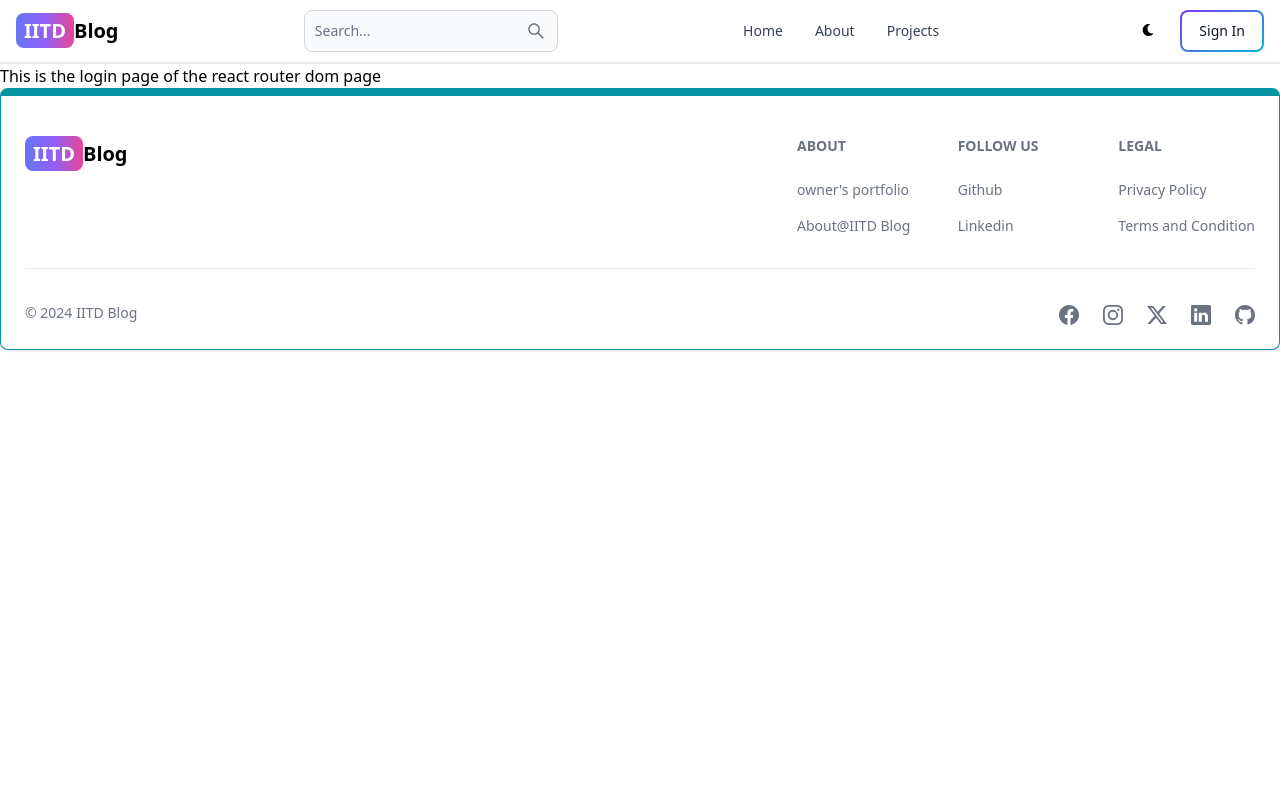
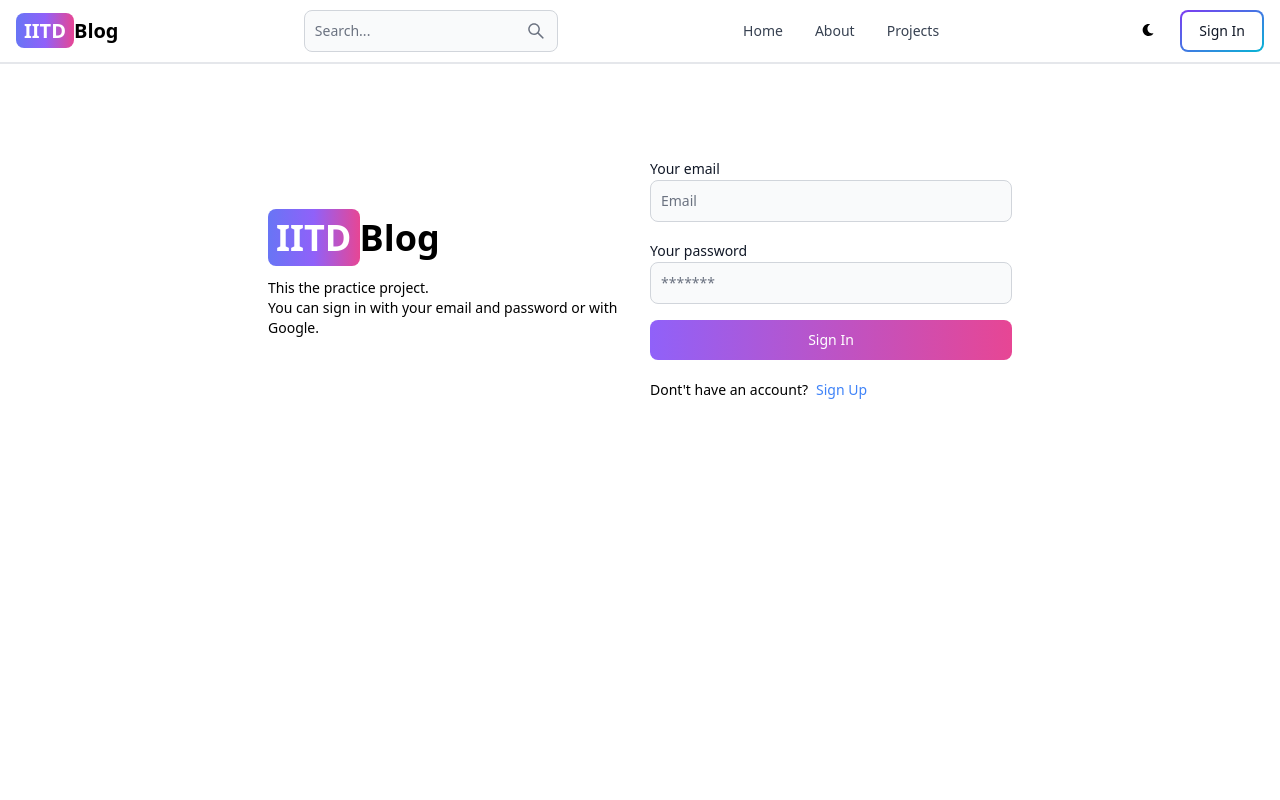
Before and after one commit to codehub19/mern-blog, a React (Vite) app in the folder client/: page /sign-in in a window 1280 px wide. Shown: the top 800 px of the page. Built offline with nearby package versions, Linux system fonts and the light colour scheme.

Commit message:
sign in page added

```diff
--- a/client/src/pages/SignIn.jsx
+++ b/client/src/pages/SignIn.jsx
@@ -1,9 +1,111 @@
 import React from 'react';
+import {useState} from 'react';
+import {Label, TextInput, Button, Alert, Spinner} from 'flowbite-react';
+import {Link, useNavigate} from 'react-router-dom';
 
 export default function SignIn() {
+  const [formData, setFormData] = useState({});
+  const [errorMessage, setErrorMessage] = useState(null);
+  const [loading, setLoading] = useState(false);
+  const nevigate = useNavigate();
+  const handleChange = (e) => {
+    setFormData({...formData, [e.target.id]:e.target.value.trim()});
+  };
+
+  const handleSubmit = async (e) => {
+    e.preventDefault();
+    if(!formData.password || !formData.email){
+      return setErrorMessage('Please fill out all fields.')
+    }
+    try{
+      setLoading(true);
+      setErrorMessage(null);
+      const res = await fetch('/api/auth/signin', {
+        method: "POST",
+        headers : {'Content-Type': 'application/json'},
+        body: JSON.stringify(formData),
+      });
+      const data = await res.json();
+      if(data.success === false){
+        return setErrorMessage(data.message);
+      }
+      setLoading(false);
+      if(res.ok){
+        nevigate('/');
+      }
+    }
+    catch(error){
+      setErrorMessage(error.message);
+      setLoading(false)
+    }
+  }
   return (
-    <div>
-      This is the login page of the react router dom page
+    <div className='min-h-screen mt-20'>
+      <div className='flex p-3 max-w-3xl mx-auto flex-col md:flex-row md:items-center gap-5'>
+      {/* left */}
+        <div className='flex-1' >
+            <Link to={"/"} className=' font-bold dark:text-white text-4xl'
+        >
+              <span className='px-2 py-1 bg-gradient-to-r from-indigo-500 via-purple-500 to-pink-500 rounded-lg text-white'>IITD</span>
+              Blog
+            </Link>
+            <p className='text-sm mt-5'>
+              This the practice project.
+              <br />
+              You can sign in with your email and password
+              or with Google.
+            </p>
+      </div>
+
+      {/* right */}
+        <div className='flex-1'>
+          <form className='flex flex-col gap-4' onSubmit={handleSubmit}>
+            <div >
+              <Label value="Your email"/>
+              <TextInput
+              type='email'
+              placeholder='Email'
+              id='email'
+              onChange={handleChange}
+              />
+            </div>
+            <div >
+              <Label value="Your password"/>
+              <TextInput
+              type='password'
+              placeholder='*******'
+              id='password'
+              onChange={handleChange}
+              />
+            </div>
+            <Button gradientDuoTone={'purpleToPink'} type='submit' disabled={loading}>
+              {
+                loading ? (
+                  <>
+                  <Spinner size={'sm'}/>
+                  <span className='pl-3'>Loading...</span>
+                  </>
+                ) : 'Sign In'
+
+              }
+
+            </Button>
+          </form>
+          <div className='flex gap-2 text-sm mt-5'>
+            <span>Dont't have an account?</span>
+            <Link to={'/sign-up'} className='text-blue-500'>
+            Sign Up
+            </Link>
+          </div>
+          {
+            errorMessage && (
+              <Alert className='mt-5' color={'failure'}>
+                {errorMessage}
+              </Alert>
+            )
+          }
+        </div>
+      </div>
     </div>
   );
 }
```
